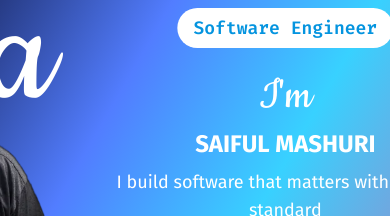
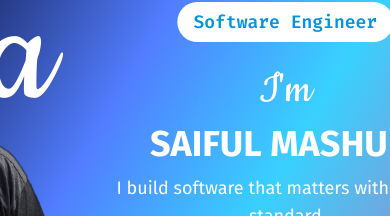
Before and after one commit to saifymatteo/saifymatteo, a Next.js app in the folder nextjs/: page / in a window 390 px wide. Shown: the part 119-335 px from the top of the page. Built offline with nearby package versions, Linux system fonts and the light colour scheme.

Commit message:
[nextjs] fix: minor text size

```diff
--- a/nextjs/app/components/home_hero.tsx
+++ b/nextjs/app/components/home_hero.tsx
@@ -47,7 +47,7 @@ function Intro() {
       <motion.h1
         {...fadeUp}
         transition={{ delay: 0.16, duration: 0.3 }}
-        className="text-2xl leading-none font-bold text-white sm:text-4xl md:text-5xl lg:text-7xl"
+        className="text-4xl leading-none font-bold text-white md:text-5xl lg:text-7xl"
       >
         SAIFUL MASHURI
       </motion.h1>
```
